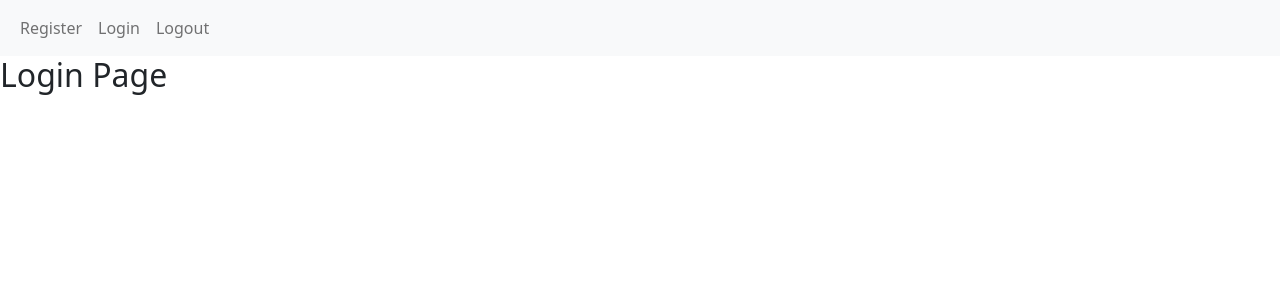
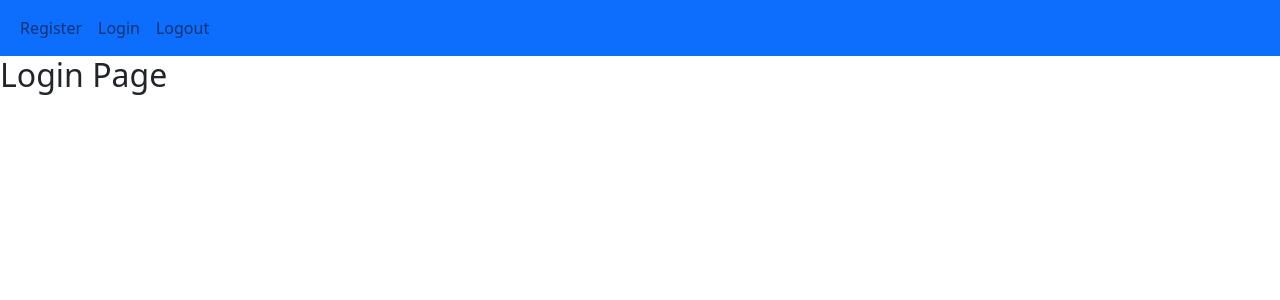
Before and after one commit to ofwonogodwin/user_authentication, a Django app: page /login/ in a window 1280 px wide. Shown: the top 300 px of the page. Run offline with Django 5.2, Linux system fonts and the light colour scheme.

Commit message:
Gave navbar a primary bg

```diff
--- a/templates/base.html
+++ b/templates/base.html
@@ -12,7 +12,7 @@
         <link href="https://cdn.jsdelivr.net/npm/bootstrap@5.0.2/dist/css/bootstrap.min.css" rel="stylesheet" integrity="sha384-EVSTQN3/azprG1Anm3QDgpJLIm9Nao0Yz1ztcQTwFspd3yD65VohhpuuCOmLASjC" crossorigin="anonymous">
 </head>
 <body>
-    <nav class="navbar navbar-expand-lg navbar-light bg-light">
+    <nav class="navbar navbar-expand-lg navbar-light bg-primary">
         <div class="container-fluid">
           <div class="collapse navbar-collapse" id="navbarNavAltMarkup">
             <div class="navbar-nav">
```
